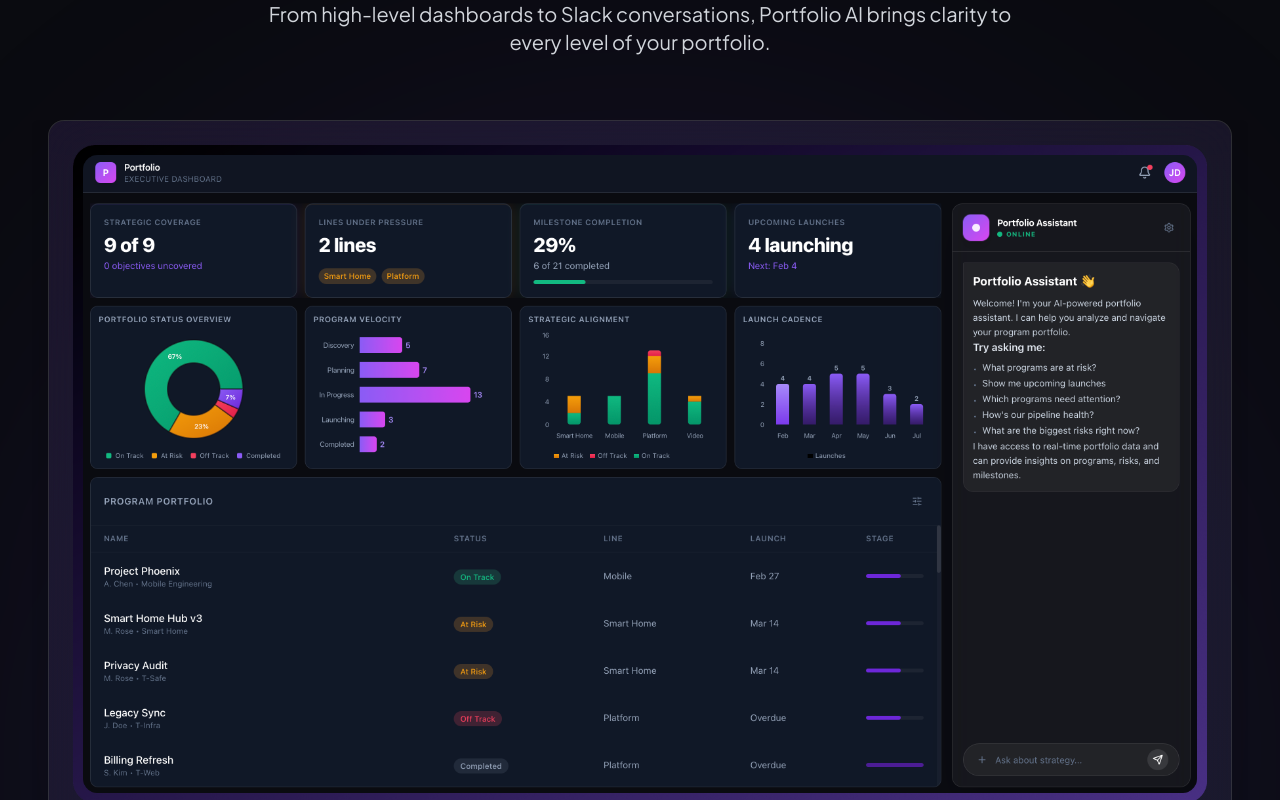
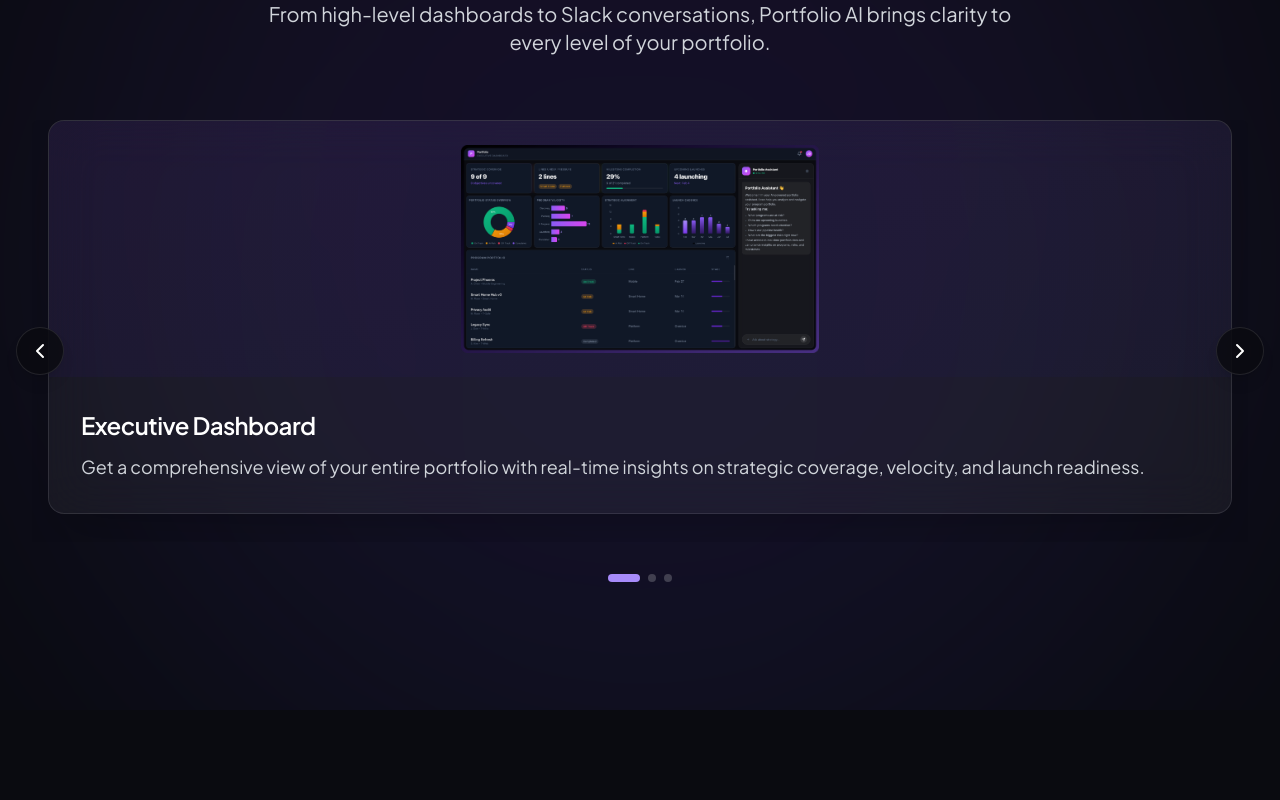
Before and after one commit to cameza/PMO_AI, a Next.js app: page / in a window 1280 px wide. Shown: the part 1000-1800 px from the top of the page. Built offline with nearby package versions, Linux system fonts and the light colour scheme; no server answers.

Commit message:
fix: standardize ProductShowcase image heights for consistent layout
- Add fixed height (h-64) to image containers
- Center images with flex layout
- Maintain aspect ratio with object-contain
- Improves visual consistency across carousel slides

```diff
--- a/components/ProductShowcase.tsx
+++ b/components/ProductShowcase.tsx
@@ -88,11 +88,11 @@ export function ProductShowcase() {
                 <div key={index} className="flex-[0_0_100%] min-w-0 px-4">
                   <div className="rounded-2xl border border-white/10 bg-white/5 backdrop-blur-xl overflow-hidden shadow-2xl">
                     {/* Image Container */}
-                    <div className="relative overflow-hidden bg-gradient-to-br from-violet-950/20 to-indigo-950/20 p-6">
+                    <div className="relative overflow-hidden bg-gradient-to-br from-violet-950/20 to-indigo-950/20 p-6 h-64 flex items-center justify-center">
                       <img
                         src={slide.image}
                         alt={slide.title}
-                        className="w-full h-auto object-contain rounded-lg"
+                        className="w-full h-full object-contain rounded-lg"
                         loading="lazy"
                       />
                     </div>
```
